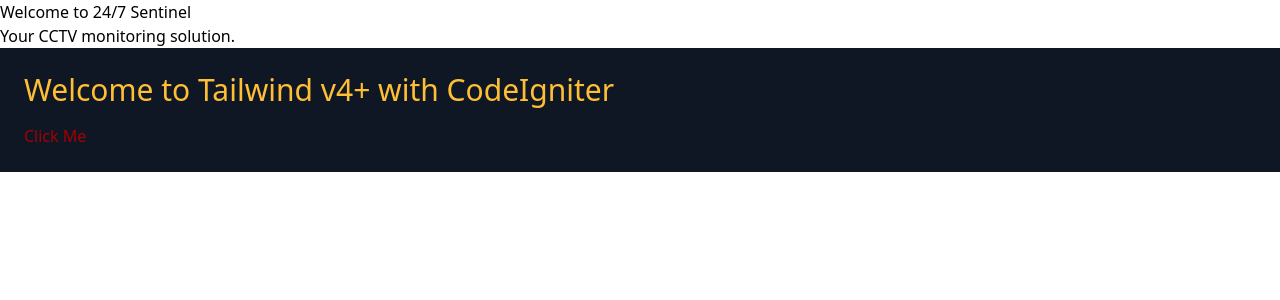
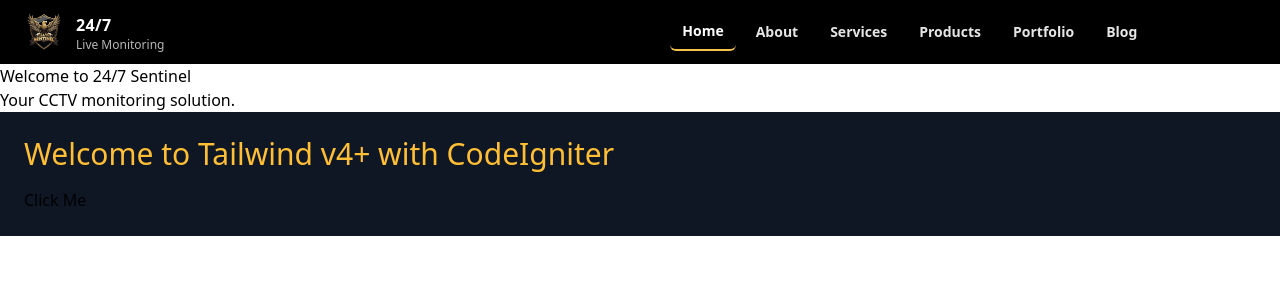
Before and after one commit to Dulaj007/SENTINEL_WEB_APP, a CodeIgniter 4 app: the page made by app/Views/pages/home.php in a window 1280 px wide. Shown: the top 300 px of the page. Run offline with PHP 8.4 and a stand-in for CodeIgniter, Linux system fonts and the light colour scheme; the template is opened without the code that fills it, so the values that code supplies are empty; style sheets or scripts are compiled from the project's sources; some libraries are stand-ins or nearby versions.

Commit message:
Basic Navigation Bar Created

```diff
--- a/app/Views/partials/header.php
+++ b/app/Views/partials/header.php
@@ -11,6 +11,6 @@
 
 <link rel="stylesheet" href="<?php echo base_url('/SENTINEL/public_html/assets/css/styles.css'); ?>">
 
-
+ <script src="https://cdn.tailwindcss.com"></script>
 </head>
 <body>
--- a/app/Views/partials/navbar.php
+++ b/app/Views/partials/navbar.php
@@ -0,0 +1,75 @@
+
+  <nav class="w-full bg-black text-white" role="navigation" aria-label="Primary">
+    <div class="mx-auto max-w-7xl px-4 lg:px-6">
+      <div class="flex h-16 items-center justify-between">
+        <!-- Brand -->
+        <a href="#" class="flex items-center gap-3">
+          <img src="assets/img/247LogoNoBG.svg" alt="24/7 Sentinel logo" class="h-10 w-10 object-contain" />
+          <div class="leading-tight">
+            <div class="text-base font-extrabold tracking-wide">
+              <span class="text-white">24/7</span>
+              <span class="ml-1 bg-gradient-to-r from-[#F6C04D] to-[#B77D12] bg-clip-text text-transparent">SENTINEL</span>
+            </div>
+            <div class="text-[12px] text-[#B7B7B7]">Live Monitoring</div>
+          </div>
+        </a>
+
+        <!-- Desktop Menu -->
+        <div class="hidden lg:flex items-center gap-2">
+          <a href="#" class="px-3 py-2 text-sm font-semibold rounded-md text-white border-b-2 border-[#F6C04D]">Home</a>
+          <a href="#" class="px-3 py-2 text-sm font-semibold rounded-md text-white/90 hover:text-white hover:bg-white/5">About</a>
+          <a href="#" class="px-3 py-2 text-sm font-semibold rounded-md text-white/90 hover:text-white hover:bg-white/5">Services</a>
+          <a href="#" class="px-3 py-2 text-sm font-semibold rounded-md text-white/90 hover:text-white hover:bg-white/5">Products</a>
+          <a href="#" class="px-3 py-2 text-sm font-semibold rounded-md text-white/90 hover:text-white hover:bg-white/5">Portfolio</a>
+          <a href="#" class="px-3 py-2 text-sm font-semibold rounded-md text-white/90 hover:text-white hover:bg-white/5">Blog</a>
+          <a href="#" class="ml-3 inline-flex items-center rounded-xl px-4 py-2 text-sm font-semibold bg-gradient-to-r from-[#F0C24A] to-[#B77D12] text-black shadow hover:from-[#F5CD63] hover:to-[#C08517]">Contact</a>
+        </div>
+
+        <!-- Mobile Hamburger -->
+        <button id="nav-toggle" type="button" class="lg:hidden inline-flex items-center justify-center rounded-md p-2 text-white/90 hover:text-white hover:bg-white/10 focus:outline-none focus:ring-2 focus:ring-[#F0C24A]/60" aria-controls="mobile-menu" aria-expanded="false">
+          <span class="sr-only">Open main menu</span>
+          <svg id="icon-open" class="h-6 w-6" viewBox="0 0 24 24" fill="none" stroke="currentColor" stroke-width="2" stroke-linecap="round" stroke-linejoin="round">
+            <line x1="3" y1="6" x2="21" y2="6"></line>
+            <line x1="3" y1="12" x2="21" y2="12"></line>
+            <line x1="3" y1="18" x2="21" y2="18"></line>
+          </svg>
+          <svg id="icon-close" class="hidden h-6 w-6" viewBox="0 0 24 24" fill="none" stroke="currentColor" stroke-width="2" stroke-linecap="round" stroke-linejoin="round">
+            <line x1="18" y1="6" x2="6" y2="18"></line>
+            <line x1="6" y1="6" x2="18" y2="18"></line>
+          </svg>
+        </button>
+      </div>
+    </div>
+
+    <!-- Mobile Menu -->
+    <div id="mobile-menu" class="lg:hidden hidden border-t border-white/10">
+      <div class="space-y-1 px-4 py-3">
+        <a href="#" class="block rounded-md px-3 py-2 text-base font-semibold text-white bg-white/5">Home</a>
+        <a href="#" class="block rounded-md px-3 py-2 text-base font-semibold text-white/90 hover:text-white hover:bg-white/10">About</a>
+        <a href="#" class="block rounded-md px-3 py-2 text-base font-semibold text-white/90 hover:text-white hover:bg-white/10">Services</a>
+        <a href="#" class="block rounded-md px-3 py-2 text-base font-semibold text-white/90 hover:text-white hover:bg-white/10">Products</a>
+        <a href="#" class="block rounded-md px-3 py-2 text-base font-semibold text-white/90 hover:text-white hover:bg-white/10">Portfolio</a>
+        <a href="#" class="block rounded-md px-3 py-2 text-base font-semibold text-white/90 hover:text-white hover:bg-white/10">Blog</a>
+        <a href="#" class="mt-2 block text-center rounded-xl px-4 py-2 text-base font-semibold bg-gradient-to-r from-[#F0C24A] to-[#B77D12] text-black shadow hover:from-[#F5CD63] hover:to-[#C08517]">Contact</a>
+      </div>
+    </div>
+  </nav>
+
+  <script>
+    document.addEventListener('DOMContentLoaded', function () {
+      const toggle = document.getElementById('nav-toggle');
+      const menu = document.getElementById('mobile-menu');
+      const openIcon = document.getElementById('icon-open');
+      const closeIcon = document.getElementById('icon-close');
+
+      toggle?.addEventListener('click', () => {
+        const open = menu.classList.contains('hidden');
+        menu.classList.toggle('hidden', !open);
+        openIcon.classList.toggle('hidden', open);
+        closeIcon.classList.toggle('hidden', !open);
+        toggle.setAttribute('aria-expanded', String(open));
+      });
+    });
+  </script>
+
+</html>
```
Also changed, not shown: public_html/assets/img/247LogoNoBG.svg (added).
